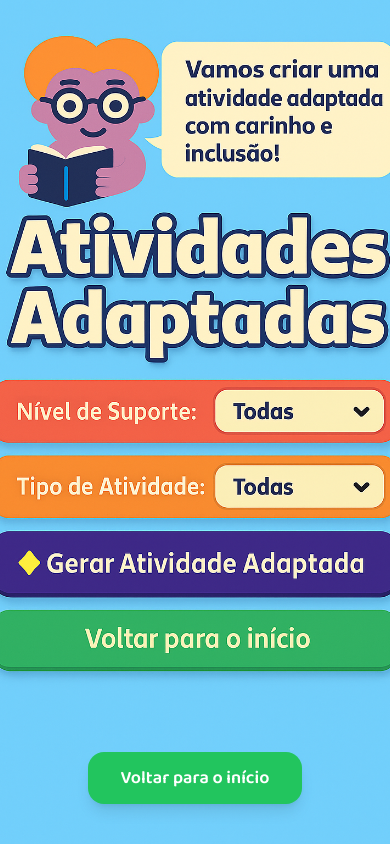
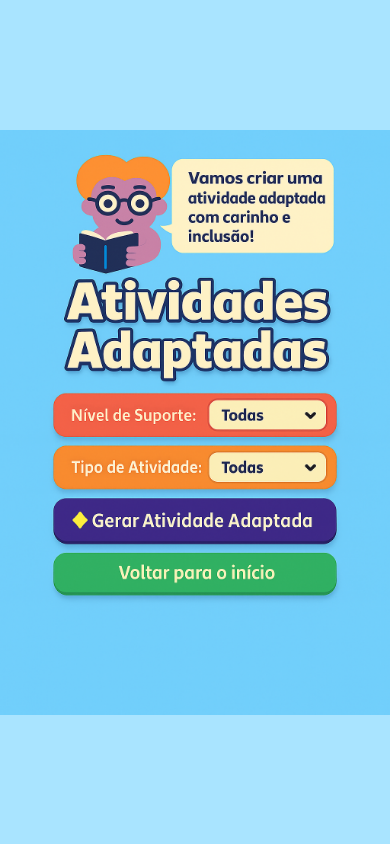
Before and after one commit to letiricetti2-alt/gerador-de-atividades-infantis, a Next.js app: page /atividades-adaptadas in a window 390 px wide. Built offline with nearby package versions, Linux system fonts and the light colour scheme.

Commit message:
Update page.jsx

```diff
--- a/app/atividades-adaptadas/page.jsx
+++ b/app/atividades-adaptadas/page.jsx
@@ -1,29 +1,19 @@
 "use client";
 
 import Image from "next/image";
-import Link from "next/link";
 
 export default function AtividadesAdaptadas() {
   return (
     <main className="relative flex items-center justify-center w-full min-h-screen bg-[#A9E4FF] overflow-hidden">
-      {/* 🔹 Fundo que cobre toda a tela */}
+      {/* Fundo ocupa a tela inteira, igual à home */}
       <Image
         src="/adaptada.jpeg"
         alt="Atividades Adaptadas"
         fill
         priority
-        className="object-cover md:object-contain"
+        className="object-contain"
+        sizes="100vw"
       />
-
-      {/* 🔹 Botão fixo visível no mesmo estilo da home */}
-      <div className="absolute bottom-10 w-full flex justify-center z-10">
-        <Link
-          href="/"
-          className="bg-green-500 text-white font-semibold py-3 px-8 rounded-2xl shadow-lg hover:scale-105 transition text-lg"
-        >
-          Voltar para o início
-        </Link>
-      </div>
     </main>
   );
 }
```
